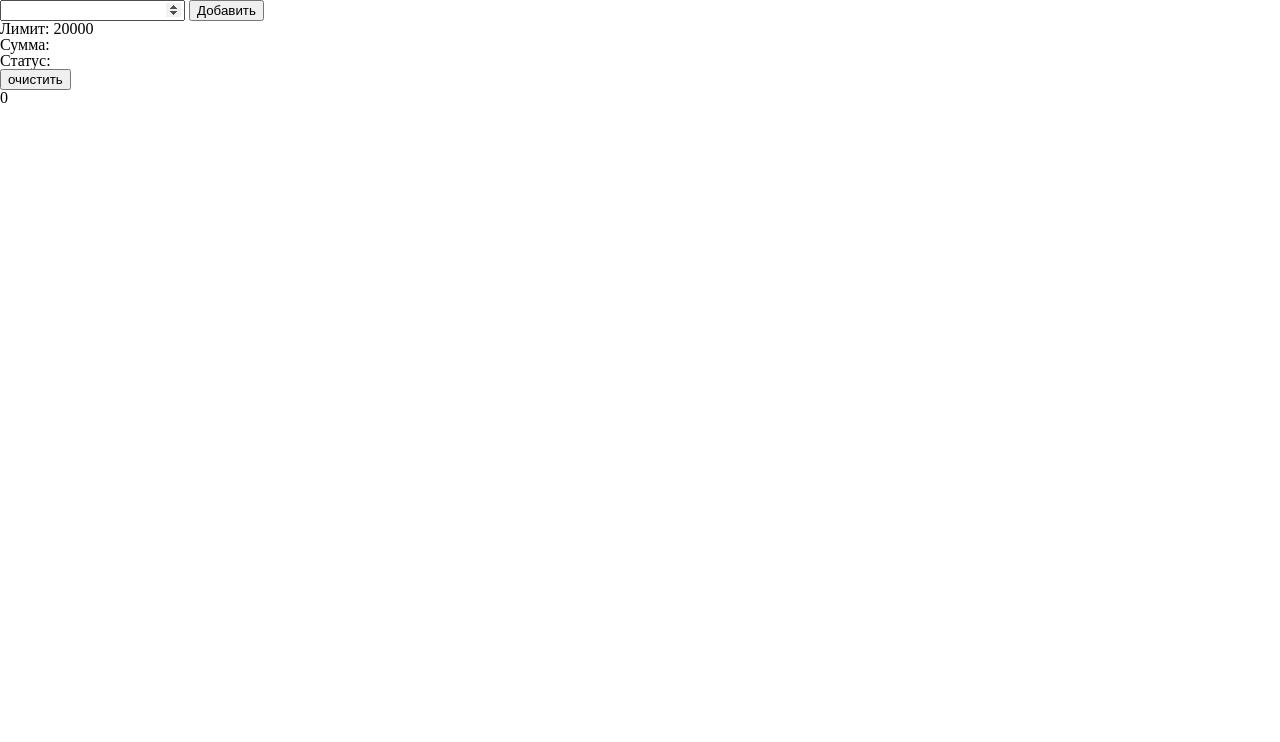
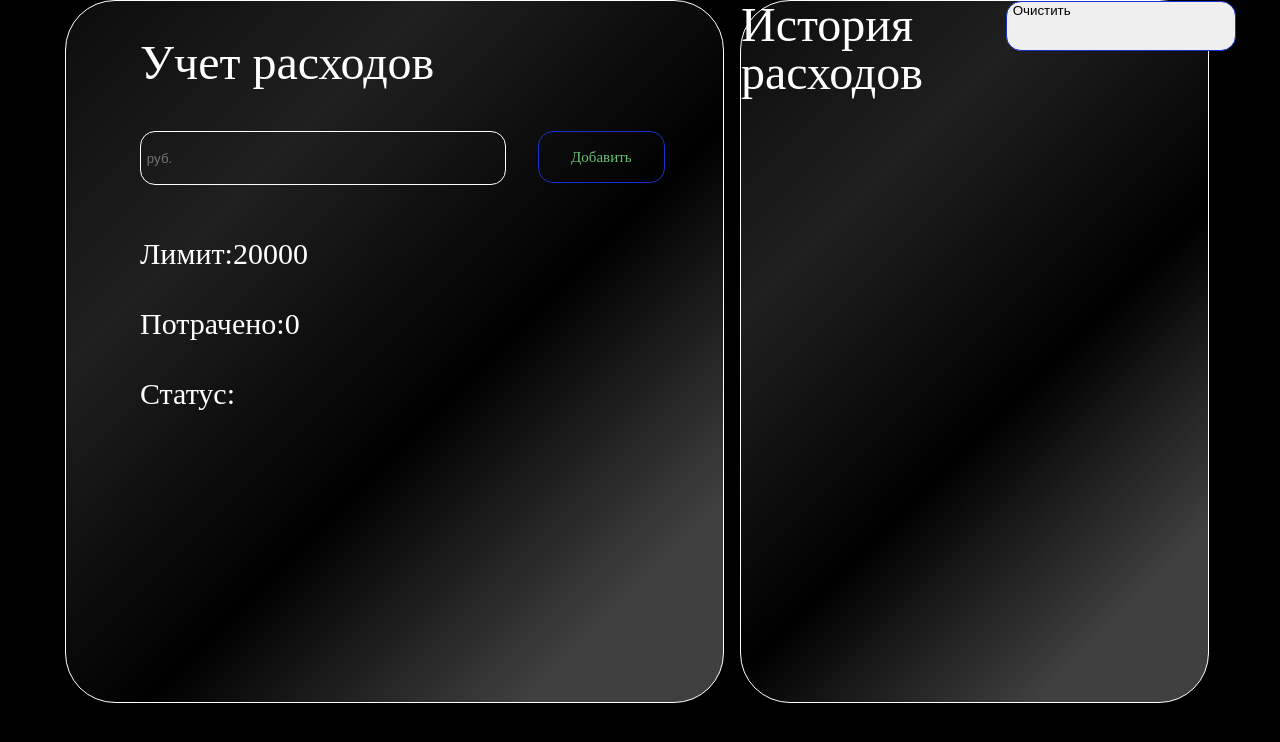
Before and after one commit to Daniks5-5/Expenses, a plain HTML site: page index.html in a window 1280 px wide. Drawn offline with Linux system fonts and the light colour scheme.

Commit message:
add html/css and debug

```diff
--- a/index.html
+++ b/index.html
@@ -10,23 +10,50 @@
 </head>
 <body>
     <div class="main">
-        <input type="number" id="js-input-expenses" class="main__input">
+        <div class="content">
+        <div class="left">
+            <div class="margin-left">
+                <h1 class="left__title">Учет расходов</h1>
+            <div class="input-btn">
+                <input type="number" id="js-input-expenses" class="main__input" placeholder="руб.">
                 <button id="js-input-btn" class="main__button">Добавить</button>
-        <div class="limit">
-            <p>Лимит: <span class="limit-css" id = "js-limit"></span></p>
-            <p>Сумма: <span class="limit-sum" id = "js-limit-sum"></span></p>
-            <p>Статус: <span class="status" id = "js-status"></span></p>
-            <button class = "history-clean" id = "js-clean-btn">очистить</button>
-
             </div>
 
-        <div class="history">
-            <ol class="history__list" id = "js-history__list">
-            </ol>
+            <div class="limit">
+                <p class="limit-css">Лимит: <span class="limit-css" id = "js-limit"></span></p>
+                <div class="sum-flex">
+                    <p class="limit-css" >Потрачено: <span class="limit-sum" id = "js-limit-sum"></span></p>
+                    <p class="calc" id="calc"></p>
                 </div>
+
+                <div class="status-flex">
+                    <p class="limit-css">Статус: <span class="status" id = "js-status"></span></p>
+                    <p class = "status-inner" id="status-inner"></p>
+                </div>
+
+
+
+
                 <div class="sum">
                     <p class="sum__text"><span id="js-sum"></span></p>
                 </div>
+            </div>
+            </div>
+            </div>
+            <div class="right">
+                <div class="history">
+                    <div class="margin-right">
+                        <h1 class="history__title">История расходов</h1>
+                    <ol class="history__list" id = "js-history__list">
+                    </ol>
+                    <button class = "history-clean" id = "js-clean-btn">Очистить</button>
+                    </div>
+
+                </div>
+            </div>
+        </div>
+
+
         </div>
 
     <script src="index.js"></script>
--- a/index.js
+++ b/index.js
@@ -13,7 +13,8 @@ const sumLimit =  document.getElementById('js-limit');
 const status = document.getElementById('js-status');
 const allSum = document.getElementById('js-limit-sum');
 const cleanButton = document.getElementById('js-clean-btn');
-
+const withdraw = document.getElementById('status-inner');
+const withdrawCalc = document.getElementById('calc');
 limit.innerText = LIMIT;
 
 init(expenses);
@@ -31,8 +32,8 @@ cleanButton.addEventListener('click', function(){
 });
 
 function init(expenses){
-    sumElement.innerText = 0;
-    sumElement.innerText = calculateExpenses(expenses);
+
+    withdrawCalc.innerText = calculateExpenses(expenses);
 };
 
 function calculateExpenses(expenses){
@@ -55,14 +56,14 @@ function renderHistory(expenses) {
 };
 
 function renderSum(expenses){
-    sumElement.innerText = calculateExpenses(expenses)+`${valute}`;//выводим сумму
+    withdrawCalc.innerHTML = `<p class="calc">${calculateExpenses(expenses)} ${valute}</p>`;//выводим сумму
 };
 function renderStatus(expenses){  //5 вывод статуса
     if(calculateExpenses(expenses)>LIMIT){
-        status.innerHTML = `<p class = "status-inner-bad"> ${STATUS_BAD} </p>`;
+        withdraw.innerHTML = `<p class = "status-inner-bad"> ${STATUS_BAD} </p>`;
     }
     else{
-        status.innerHTML = `<p class = "status-inner"> ${STATUS_GOOD} </p>`;
+        withdraw.innerHTML = `<p class = "status-inner"> ${STATUS_GOOD} </p>`;
     }
 };
 function inputValue(input){
@@ -80,6 +81,6 @@ function inputValue(input){
 function clean(){
     historyList.innerHTML = `<ol></ol>`;
     expenses.length = 0;
-    sumElement.innerText = 0;
-    status.innerHTML = ``;
+    withdrawCalc.innerText = 0;
+    withdraw.innerHTML = ``;
 }
--- a/styles/style.css
+++ b/styles/style.css
@@ -1,7 +1,167 @@
+body{
+    background-color: black;
+}
 .status-inner{
-
-    color:green;
+    margin-left: 2%;
+    max-width: 170px;
+    width: 100%;
+    font-family: var(--font-family);
+font-weight: 400;
+font-size: 30px;
+color: #6bc178;
 }
 .status-inner-bad{
-    color:red;
+    margin-left: 10%;
+    max-width: 150px;
+    width: 100%;
+    font-family: var(--font-family);
+font-weight: 400;
+font-size: 30px;
+color: #950f0f;
 }
+
+.main{
+    margin: 0% auto;
+    max-width: 1150px;
+    width: 100%;
+}
+.content{
+    display: flex;
+    flex-direction: row;
+    gap:1em;
+}
+.left{
+    display: flex;
+    flex-direction: column;
+    border: 1px solid #fff;
+border-radius: 50px;
+max-width: 657px;
+width: 100%;
+height: 701px;
+background: linear-gradient(135deg, rgba(24, 24, 24, 0.5) 0%, rgba(63, 63, 63, 0.5) 27%, rgba(0, 0, 0, 0.5) 57.5%, rgba(126, 126, 126, 0.5) 85.22%);
+word-wrap: break-word;
+}
+.margin-left{
+    margin-left: 74px;
+}
+.left__title{
+    font-family: var(--third-family);
+font-weight: 400;
+font-size: 48px;
+color: #fff;
+margin-top: 38px;
+margin-bottom: 44px;;
+}
+.input-btn{
+    display: flex;
+    flex-direction: row;
+}
+.main__input {
+    border: 1px solid #fff;
+border-radius: 15px;
+width: 356px;
+height: 50px;
+background-color: rgba(0, 0, 0, 0);
+color:#fff;
+padding-left: 1%;
+margin-bottom: 54px;
+}
+.main__button {
+    border: 1px solid #1533ce;
+border-radius: 15px;
+width: 127px;
+height: 52px;
+background-color: rgba(0, 0, 0, 0);
+font-family: var(--third-family);
+font-weight: 400;
+font-size: 15px;
+color: #6bc178;
+margin-left: 32px;
+}
+.sum-flex{
+    display: flex;
+    flex-direction: row;
+    margin-bottom: 20px;
+
+}
+.calc{
+  display: flex;
+  font-family: var(--font-family);
+font-weight: 400;
+font-size: 30px;
+color: #fff;
+}
+.limit-css {
+    display: flex;
+    font-family: var(--font-family);
+font-weight: 400;
+font-size: 30px;
+color: #fff;
+margin-bottom: 20px;
+}
+.status-flex{
+    display: flex;
+    flex-direction: row;
+}
+
+.limit-sum {
+    display: flex;
+    font-family: var(--font-family);
+font-weight: 400;
+font-size: 30px;
+color: #fff;
+}
+.status {
+    font-family: var(--font-family);
+    font-weight: 400;
+    font-size: 30px;
+    color: #fff;
+}
+
+.sum {
+
+}
+.sum__text {
+    font-family: var(--font-family);
+    font-weight: 400;
+    font-size: 30px;
+    color: #fff;
+}
+.right{
+    display: flex;
+    justify-items: center;
+    flex-direction: column;
+}
+.history {
+    display: flex;
+    word-wrap: break-word;
+    border: 1px solid #fff;
+border-radius: 50px;
+width: 467px;
+height: 701px;
+background: linear-gradient(135deg, rgba(24, 24, 24, 0.5) 0%, rgba(63, 63, 63, 0.5) 27%, rgba(0, 0, 0, 0.5) 57.5%, rgba(126, 126, 126, 0.5) 85.22%);
+}
+.margin-right{
+    display: flex;
+
+}
+.history__title {
+    display: flex;
+    font-family: var(--third-family);
+font-weight: 400;
+font-size: 48px;
+color: #fff;
+}
+.history__list {
+    font-family: var(--font-family);
+font-weight: 400;
+font-size: 30px;
+color: #fff;
+}
+.history-clean {
+    display: flex;
+    border: 1px solid #1533ce;
+border-radius: 15px;
+width: 313px;
+height: 50px;
+}
```
Lines whose indentation alone changed are shown as unchanged.
